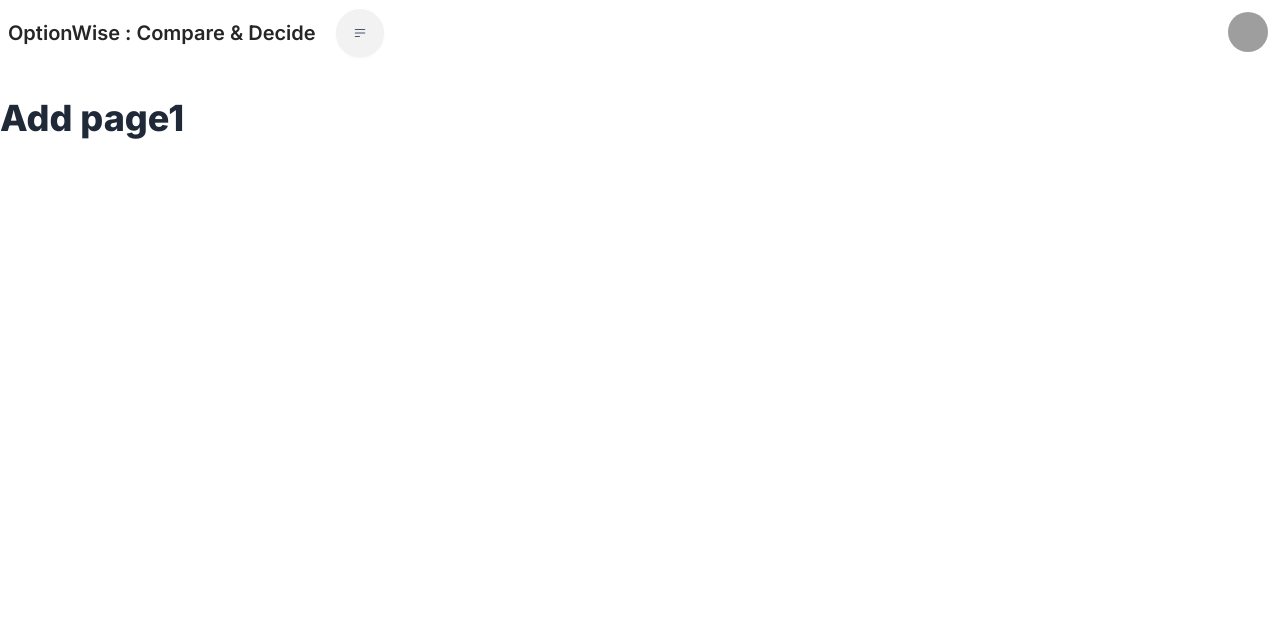
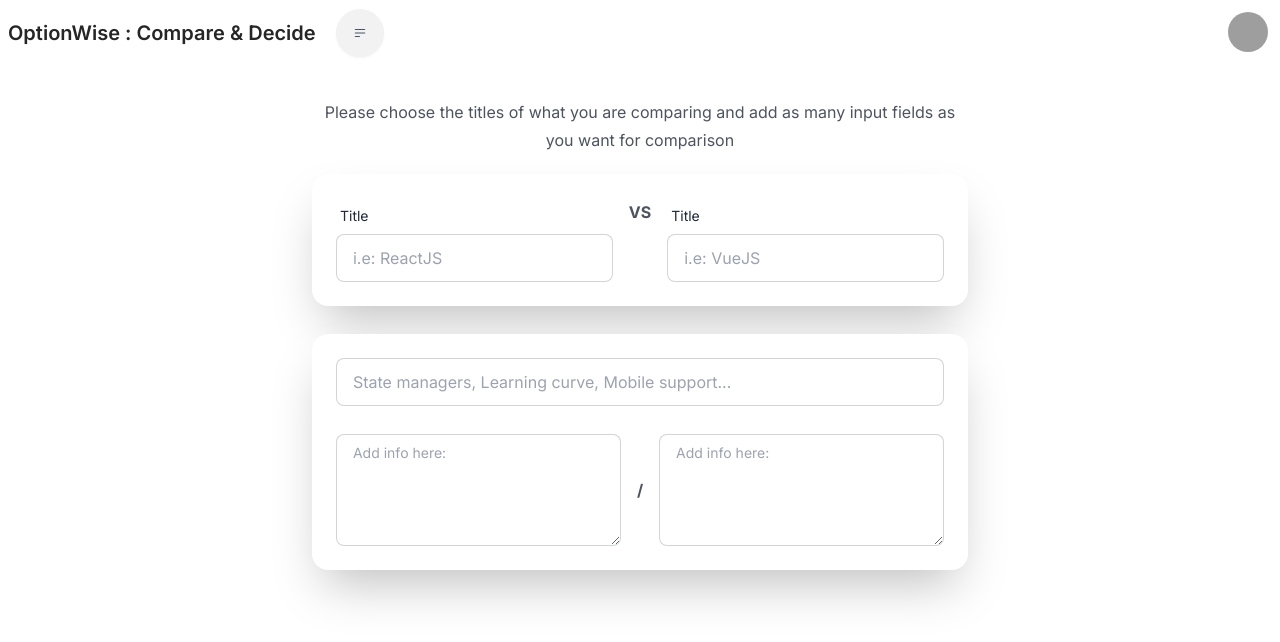
Before and after one commit to MergimU/easy-compare, a Next.js app: page /dashboard/add-comparison in a window 1280 px wide. Shown: the top 642 px of the page. Built offline with nearby package versions, Linux system fonts and the light colour scheme; grey boxes are pictures that could not be loaded.

Commit message:
Added input fields UI for adding comparison

```diff
--- a/src/app/dashboard/add-comparison/page.tsx
+++ b/src/app/dashboard/add-comparison/page.tsx
@@ -1,7 +1,41 @@
 export default function Add() {
   return (
-    <div className="prose">
-      <h1>Add page1</h1>
+    <div className="prose text-center mx-auto">
+      <p>Please choose the titles of what you are comparing and add as many input fields as you want for comparison</p>
+      <form className="">
+        <div className="card bg-base-100 shadow-2xl gap-4 p-6 flex flex-row">
+          <div className="form-control flex-1">
+            <label htmlFor="title1" className="label">
+              <span className="label-text">Title</span>
+            </label>
+            <input type="text" name="title1" placeholder="i.e: ReactJS" autoComplete="username" className="input input-bordered" required />
+          </div>
+          <span className='font-bold'>VS</span>
+          <div className="form-control flex-1">
+            <label htmlFor="title2" className="label">
+              <span className="label-text">Title</span>
+            </label>
+            <input type="text" name="title2" placeholder="i.e: VueJS" autoComplete="username" className="input input-bordered" required />
+          </div>
+        </div>
+        <br />
+        <div className="card bg-base-100 shadow-2xl p-6">
+          <div className="form-control">
+            <input type="text" name="title" placeholder="State managers, Learning curve, Mobile support..." autoComplete="username" className="input input-bordered" required />
+          </div>
+          <br />
+          <div className="flex flex-row items-center gap-4">
+            <div className="form-control flex-1">
+              <textarea name="textarea1" placeholder="Add info here:" className='input input-bordered min-h-28 py-2 text-sm' />
+            </div>
+            <span className='font-bold'>/</span>
+            <div className="form-control flex-1">
+              <textarea name="textarea1" placeholder="Add info here:" className='input input-bordered min-h-28 py-2 text-sm' />
+            </div>
+          </div>
+        </div>
+
+      </form>
     </div>
   )
 }
```
